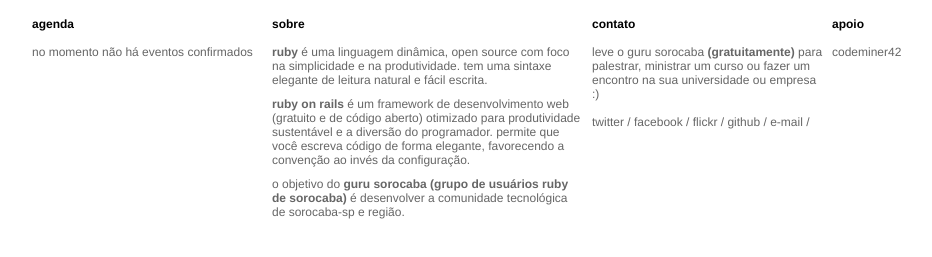
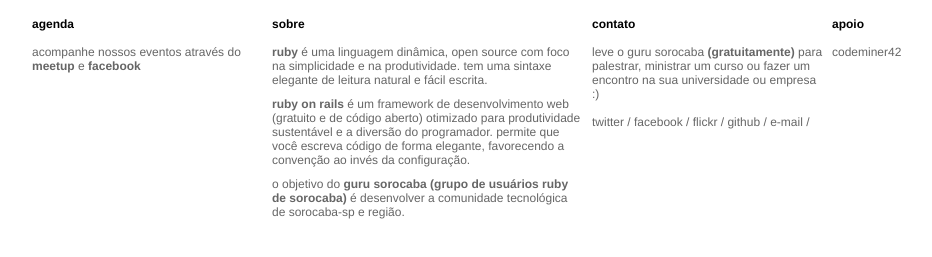
Before and after one commit to gurusorocaba/gurusorocaba.github.io, a plain HTML site: page index.html in a window 1280 px wide. Shown: the part 59-316 px from the top of the page, without its empty margins (128-1060 px from the left). Drawn offline with Linux system fonts and the light colour scheme.

Commit message:
Add meetup.com and facebook page links to agenda section

```diff
--- a/index.html
+++ b/index.html
@@ -17,7 +17,7 @@
     <div class="container">
       <div class="grid_3 alpha section">
         <p class="title">agenda</p>
-        <div class="agenda">no momento não há eventos confirmados</div>
+        <div class="agenda">acompanhe nossos eventos através do <a href="https://www.meetup.com/GURU-Sorocaba" rel="nofollow" target="_blank"><strong>meetup</strong></a> e <a href="https://www.facebook.com/GURUSorocaba" rel="nofollow" target="_blank"><strong>facebook</strong></a></div>
       </div>
 
       <div class="grid_4 section">
```
